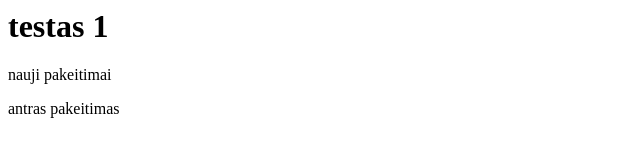
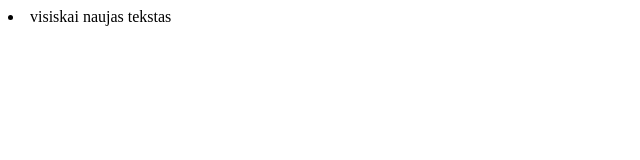
Before and after one commit to azaikauskas/testas, a plain HTML site: page index.html in a window 1280 px wide. Shown: the whole page, without its empty margins (0-640 px from the left). Drawn offline with Linux system fonts and the light colour scheme.

Commit message:
trecias komentaras

```diff
--- a/index.html
+++ b/index.html
@@ -1,3 +1 @@
-<h1>testas 1</h1>
-<p>nauji pakeitimai</p>
-<p>antras pakeitimas</p>
+<li>visiskai naujas tekstas</li>
```
